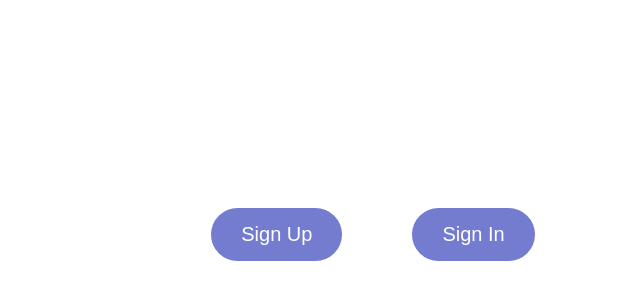
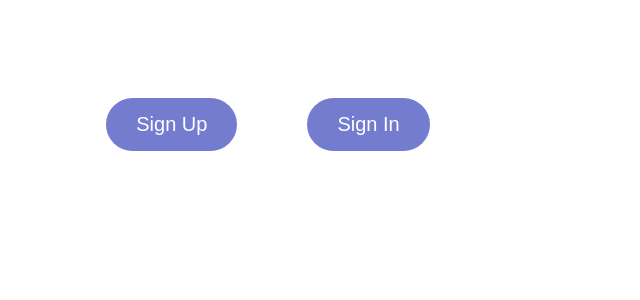
Before and after one commit to farhanazulaikha/dashboard-system, a React (Vite) app in the folder client/: page / in a window 1280 px wide. Shown: the part 276-576 px from the top of the page, without its empty margins (360-1000 px from the left). Built offline with nearby package versions, Linux system fonts and the light colour scheme.

Commit message:
fix body and main page styles

```diff
--- a/client/src/App.css
+++ b/client/src/App.css
@@ -1,7 +1,5 @@
 body {
   margin: 0;
-  padding-top: 110px;
-  padding-left: 210px;
   padding-right: 24px;
   z-index: 1;
 }
--- a/client/src/components/main/main.css
+++ b/client/src/components/main/main.css
@@ -1,3 +1,4 @@
 .main {
-    /* padding-top: 150px; */
+    padding-top: 150px;
+    padding-left: 210px;
 }
```
